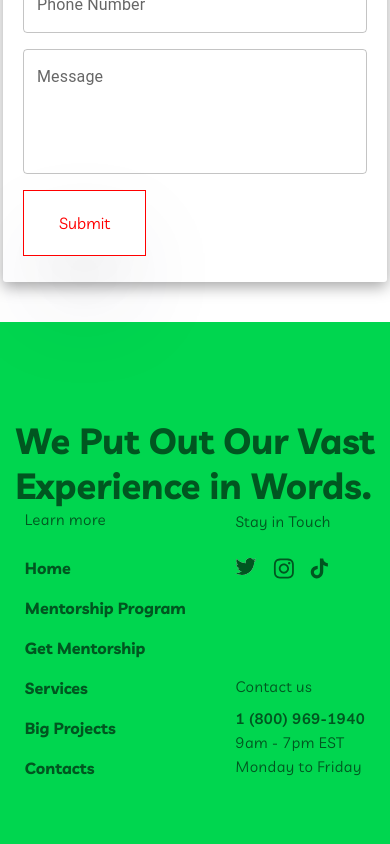
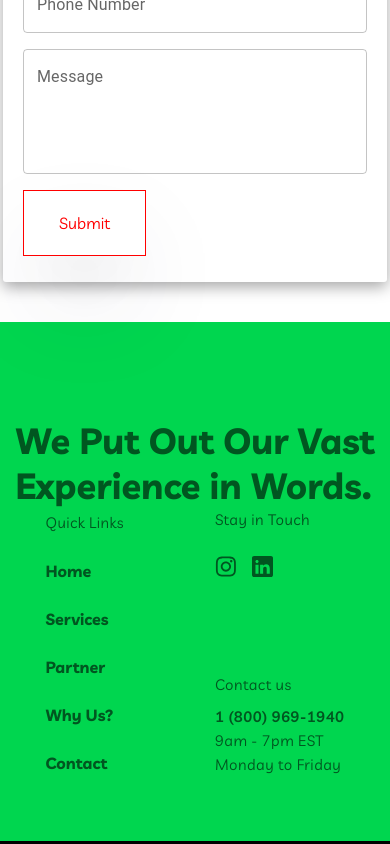
Before and after one commit to aliezaheer/bleve, a Next.js app: page /contact in a window 390 px wide. Shown: the part 493-1337 px from the top of the page. Built offline with nearby package versions, Linux system fonts and the light colour scheme.

Commit message:
viewport fixes for mobile to land on right section

```diff
--- a/app/layout.jsx
+++ b/app/layout.jsx
@@ -16,6 +16,8 @@ export const metadata = {
     rel="stylesheet"
     href="https://cdnjs.cloudflare.com/ajax/libs/font-awesome/5.15.4/css/all.min.css"
   />
+  <meta charset="UTF-8" />
+  <meta name="viewport" content="width=device-width, initial-scale=1.0" />
 </Head>;
 
 export default function RootLayout({ children }) {
--- a/components/Footer.jsx
+++ b/components/Footer.jsx
@@ -1,3 +1,4 @@
+import Link from "next/link";
 import React from "react";
 
 const Footer = () => {
@@ -11,21 +12,34 @@ const Footer = () => {
         </h2>
 
         <div>
-          <p className="text-fontGreen mb-6 font-normal">Learn more</p>
-          <ul className="text-fontGreen space-y-4">
-            <li>Home</li>
-            <li>Mentorship Program</li>
-            <li>Get Mentorship</li>
-            <li>Services</li>
-            <li>Big Projects</li>
-            <li>Contacts</li>
+          <p className="text-fontGreen mb-6 font-normal">Quick Links</p>
+          <ul className="text-fontGreen space-y-6">
+            <li>
+              <Link href="/">Home</Link>
+            </li>
+
+            <li>
+              <Link href="/#services">Services</Link>
+            </li>
+
+            <li>
+              <Link href="/#partner">Partner </Link>
+            </li>
+
+            <li>
+              <Link href="/#partner">Why Us? </Link>
+            </li>
+
+            <li>
+              <Link href="/#why-us">Contact</Link>
+            </li>
           </ul>
         </div>
 
         <div>
           <p className="text-fontGreen mb-6 font-normal">Stay in Touch</p>
           <div className="flex space-x-4">
-            <svg
+            {/* <svg
               role="img"
               width="22"
               height="17"
@@ -41,8 +55,9 @@ const Footer = () => {
                 d="M6.91583 16.9827C14.7834 16.9827 19.0856 10.4648 19.0856 4.8129C19.0856 4.62777 19.0818 4.44347 19.0735 4.26001C19.9087 3.65625 20.6346 2.90281 21.2071 2.04512C20.4407 2.38578 19.616 2.61511 18.7508 2.71851C19.6339 2.18897 20.3119 1.3513 20.6317 0.352687C19.8053 0.842613 18.8901 1.1987 17.9156 1.39091C17.1351 0.559498 16.0239 0.0395508 14.7935 0.0395508C12.4314 0.0395508 10.5159 1.95506 10.5159 4.3163C10.5159 4.65195 10.5534 4.97843 10.6268 5.29156C7.07179 5.11269 3.91958 3.41066 1.81019 0.822599C1.44285 1.45471 1.23103 2.18897 1.23103 2.97244C1.23103 4.4564 1.98614 5.76648 3.13445 6.53285C2.43271 6.51117 1.7735 6.31853 1.19726 5.99789C1.19663 6.01584 1.19663 6.03334 1.19663 6.05252C1.19663 8.12397 2.67099 9.85351 4.6282 10.2455C4.26878 10.3434 3.8906 10.396 3.50033 10.396C3.22513 10.396 2.95703 10.3689 2.69643 10.3188C3.24098 12.0184 4.82 13.2551 6.69215 13.2897C5.2282 14.4371 3.38399 15.1205 1.37967 15.1205C1.03485 15.1205 0.694193 15.1009 0.359375 15.0613C2.25237 16.2747 4.50019 16.9827 6.91605 16.9827"
                 fill="#005620"
               ></path>
-            </svg>
+            </svg> */}
 
+            <a href="https://www.instagram.com/blevemedia/">
               <svg
                 role="img"
                 width="21"
@@ -68,7 +83,9 @@ const Footer = () => {
                   fill="#005620"
                 ></path>
               </svg>
-
+            </a>
+            {/*
+            <a href="https://www.linkedin.com/company/blevemedia?originalSubdomain=pk">
               <svg width="18" height="21" viewBox="0 0 18 21" fill="none">
                 <title>Tik Tok Logo</title>
                 <path
@@ -78,6 +95,18 @@ const Footer = () => {
                   fill="#005620"
                 ></path>
               </svg>
+            </a> */}
+            <a href="https://www.linkedin.com/company/blevemedia?originalSubdomain=pk">
+              <svg width="21" height="21" viewBox="0 0 21 21" fill="none">
+                <title>BleveMedia - LinkedIn</title>
+                <path
+                  fill-rule="evenodd"
+                  clip-rule="evenodd"
+                  d="M2.08057 0C0.936813 0 0 0.936813 0 2.08057V18.9194C0 20.0632 0.936813 21 2.08057 21H18.9194C20.0632 21 21 20.0632 21 18.9194V2.08057C21 0.936813 20.0632 0 18.9194 0H2.08057ZM6.5383 17.7802H3.46178V8.86407H6.5383V17.7802ZM5.00004 7.1619C4.12084 7.1619 3.41333 6.45386 3.41333 5.57462C3.41333 4.69539 4.12084 3.98734 5.00004 3.98734C5.87925 3.98734 6.58676 4.69539 6.58676 5.57462C6.58676 6.45386 5.87925 7.1619 5.00004 7.1619ZM17.7802 17.7802H14.7037V13.1574C14.7037 12.0876 14.6811 10.759 13.0325 10.759C11.3839 10.759 11.1563 11.9912 11.1563 13.0596V17.7802H8.07978V8.86407H11.1563V9.85645H11.1985C11.6484 9.1248 12.6439 8.20407 14.0827 8.20407C16.3273 8.20407 17.7802 9.78249 17.7802 12.4206V17.7802Z"
+                  fill="#005620"
+                ></path>
+              </svg>
+            </a>
           </div>
           <div>
             <p className="text-fontGreen mt-24 mb-2 font-normal">Contact us</p>
--- a/components/Navbar.jsx
+++ b/components/Navbar.jsx
@@ -97,8 +97,6 @@ const Navbar = () => {
                 <span>05</span>Contact
               </Link>
             </li>
-
-            {/* ... (other menu items without any onClick event) */}
           </ul>
         </nav>
       </div>
```
Lines whose indentation alone changed are shown as unchanged.
